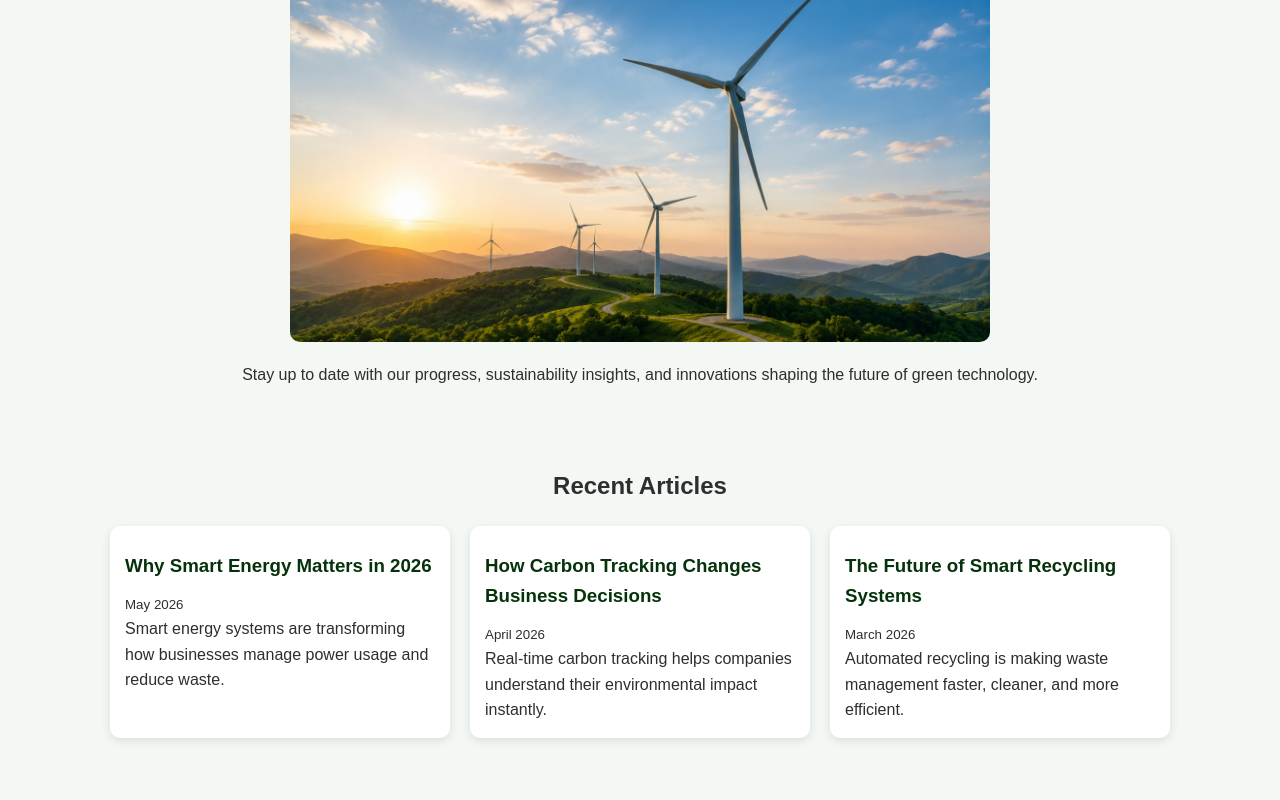
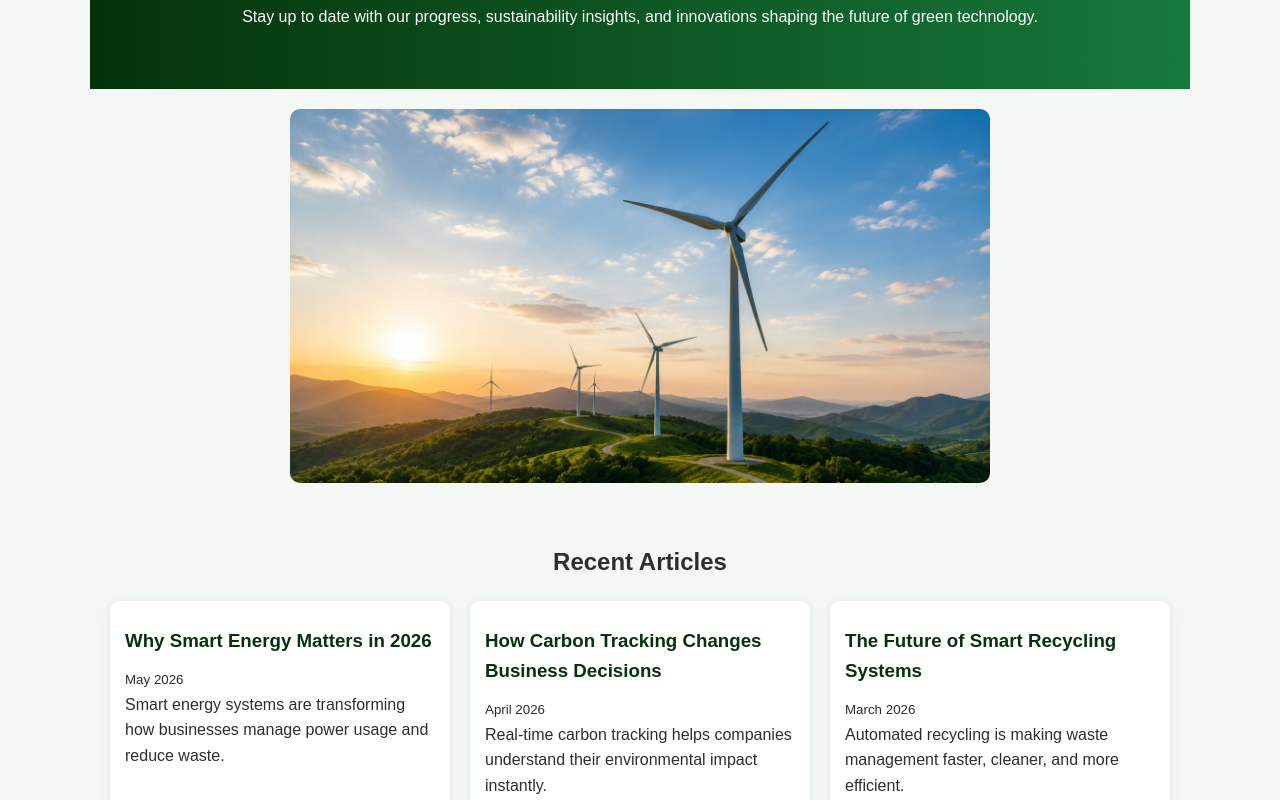
Before and after one commit to AdamLM7/web-project, a plain HTML site: page final/blog.html in a window 1280 px wide. Shown: the part 196-996 px from the top of the page. Drawn offline with Linux system fonts and the light colour scheme.

Commit message:
Finalized final files

```diff
--- a/final/blog.html
+++ b/final/blog.html
@@ -25,13 +25,9 @@
 <main id="main-content">
 
     <!-- HERO / FEATURED AREA -->
-    <section class="text-center">
+    <section class="hero">
 
         <h1>Latest Updates</h1>
-
-        <img src="images/windmill.jpg"
-             alt="Wind turbines generating renewable energy"
-             class="blog-feature-img">
 
         <p>
             Stay up to date with our progress, sustainability insights,
@@ -39,6 +35,10 @@
         </p>
 
     </section>
+
+    <img src="images/windmill.jpg"
+             alt="Wind turbines generating renewable energy"
+             class="blog-feature-img">
 
     <!-- ARTICLES -->
     <section>
```
Also changed, not shown: final/about.html (+1 -1 lines), final/contact.html (+5 -5 lines).
